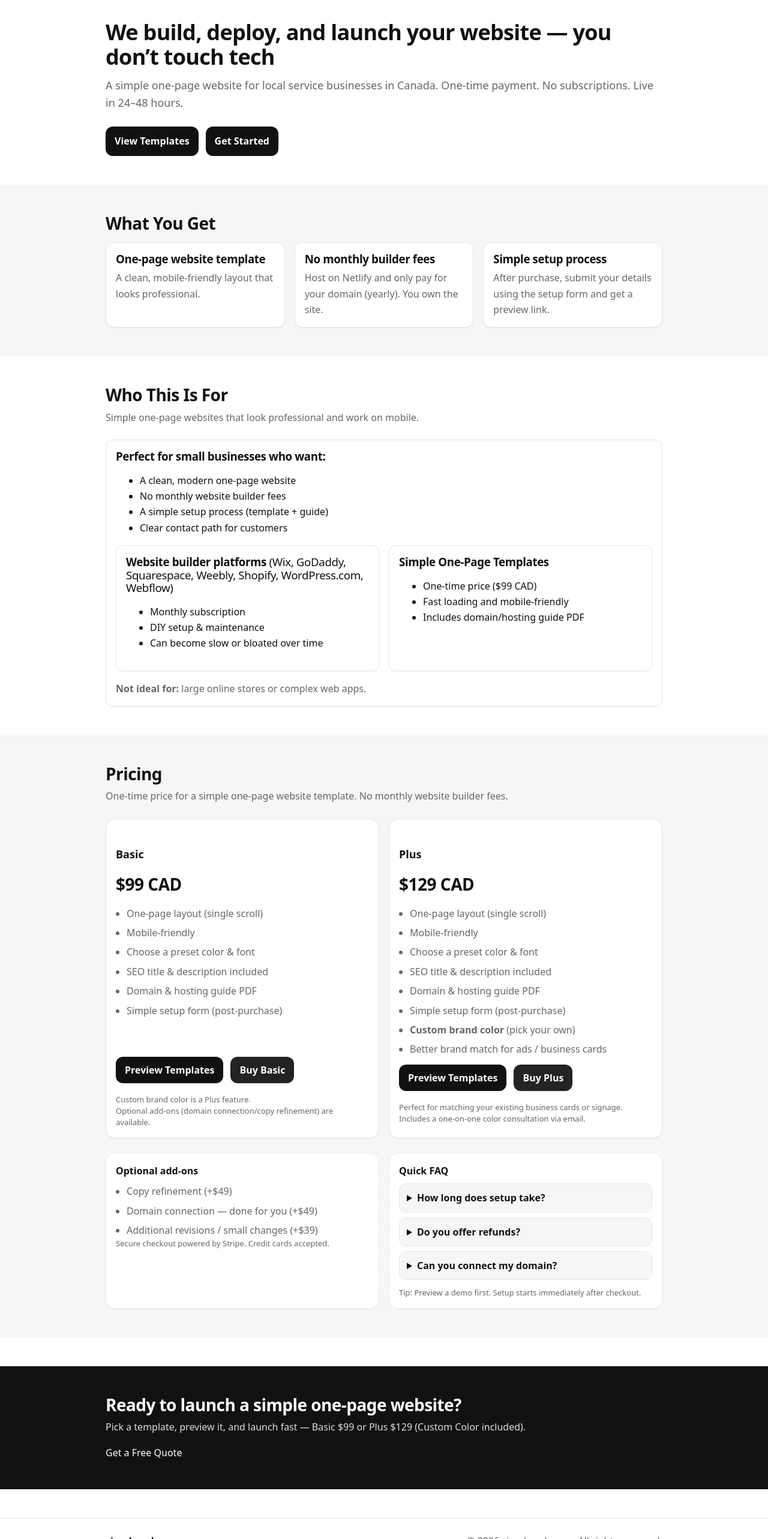
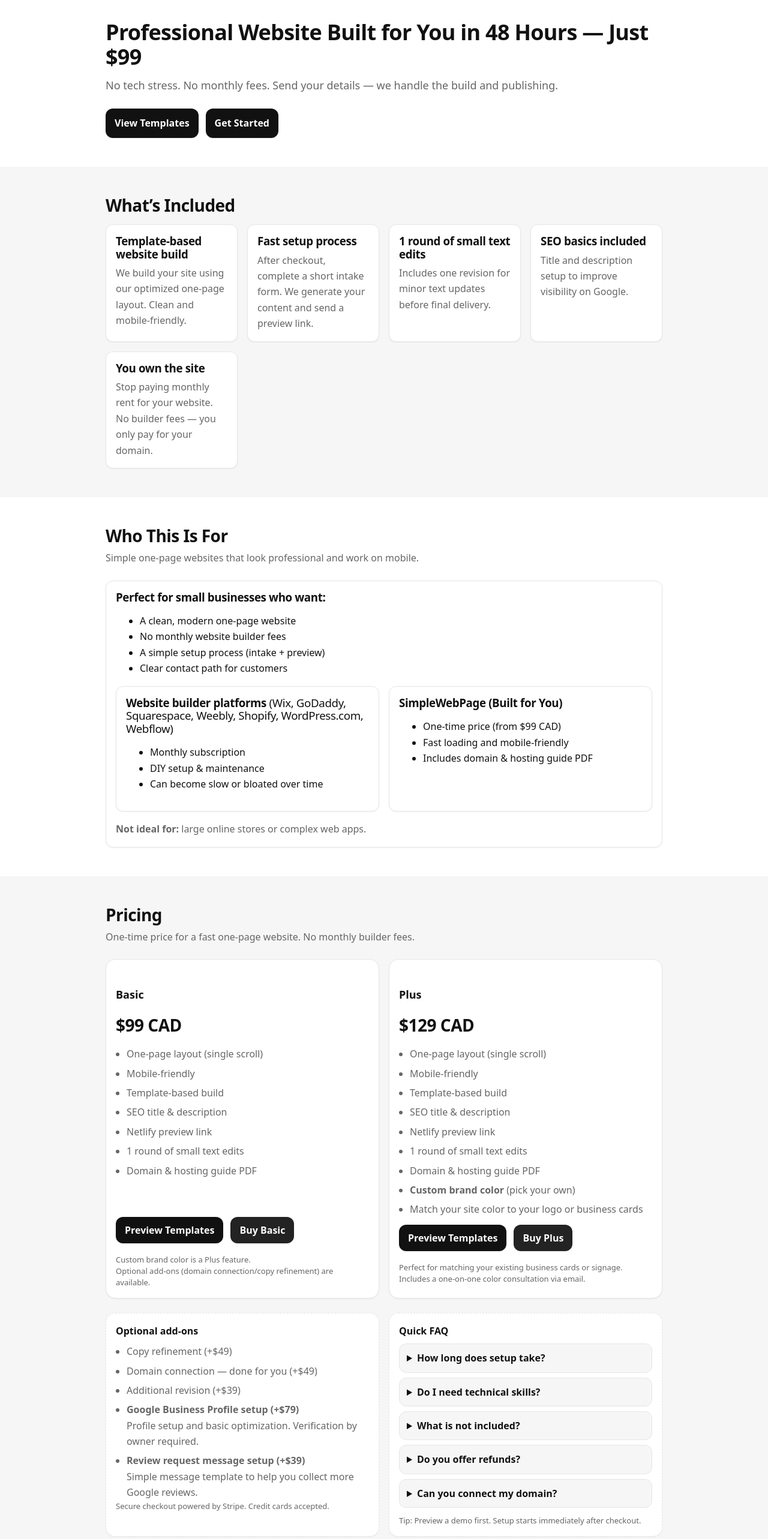
Before and after one commit to simplewebpageoh1/simplewebpage, a React (Vite) app: page / in a window 1280 px wide. Shown: the part 80-2646 px from the top of the page at 60% size. Built offline with nearby package versions, Linux system fonts and the light colour scheme; no server answers.

Commit message:
Add Hero mod + GBP + review request add-ons

```diff
--- a/src/components/sections/Compare/Compare.tsx
+++ b/src/components/sections/Compare/Compare.tsx
@@ -24,7 +24,7 @@ export default function Compare({
           <ul>
             <li>A clean, modern one-page website</li>
             <li>No monthly website builder fees</li>
-            <li>A simple setup process (template + guide)</li>
+            <li>A simple setup process (intake + preview)</li>
             <li>Clear contact path for customers</li>
           </ul>
 
@@ -44,11 +44,11 @@ export default function Compare({
             </div>
 
             <div className={styles.box}>
-              <h3>Simple One-Page Templates</h3>
+              <h3>SimpleWebPage (Built for You)</h3>
               <ul>
-                <li>One-time price ($99 CAD)</li>
+                <li>One-time price (from $99 CAD)</li>
                 <li>Fast loading and mobile-friendly</li>
-                <li>Includes domain/hosting guide PDF</li>
+                <li>Includes domain & hosting guide PDF</li>
               </ul>
             </div>
           </div>
--- a/src/components/sections/Pricing/Pricing.tsx
+++ b/src/components/sections/Pricing/Pricing.tsx
@@ -15,14 +15,16 @@ export default function Pricing() {
   const stripeBasic =
     (import.meta.env.VITE_STRIPE_PAYMENT_LINK_BASIC as string | undefined) ??
     (import.meta.env.VITE_STRIPE_PAYMENT_LINK as string | undefined);
-  const stripePlus = import.meta.env.VITE_STRIPE_PAYMENT_LINK_PLUS as string | undefined;
+  const stripePlus = import.meta.env.VITE_STRIPE_PAYMENT_LINK_PLUS as
+    | string
+    | undefined;
 
   return (
     <section className={styles.pricing}>
       <div className="container">
         <h2 className={styles.title}>Pricing</h2>
         <p className={styles.subtitle}>
-          One-time price for a simple one-page website template. No monthly website builder fees.
+          One-time price for a fast one-page website. No monthly builder fees.
         </p>
 
         <div className={styles.grid}>
@@ -34,18 +36,38 @@ export default function Pricing() {
             <ul className={styles.list}>
               <li>One-page layout (single scroll)</li>
               <li>Mobile-friendly</li>
-              <li>Choose a preset color &amp; font</li>
-              <li>SEO title & description included</li>
-              <li>Domain & hosting guide PDF</li>
-              <li>Simple setup form (post-purchase)</li>
+              <li>Template-based build</li>
+              <li>SEO title &amp; description</li>
+              <li>Netlify preview link</li>
+              <li>1 round of small text edits</li>
+              <li>Domain &amp; hosting guide PDF</li>
             </ul>
 
             <div className={styles.btnRow}>
-              <Link to="/templates" className={styles.primaryBtn} onClick={() => trackEvent("cta_view_templates", { location: "pricing", plan: "basic" })}>
+              <Link
+                to="/templates"
+                className={styles.primaryBtn}
+                onClick={() =>
+                  trackEvent("cta_view_templates", {
+                    location: "pricing",
+                    plan: "basic",
+                  })
+                }
+              >
                 Preview Templates
               </Link>
               {stripeBasic ? (
-                <a href={stripeBasic} className={styles.secondaryBtn} onClick={() => trackEvent("cta_buy", { location: "pricing", plan: "basic", method: "stripe_link" })}>
+                <a
+                  href={stripeBasic}
+                  className={styles.secondaryBtn}
+                  onClick={() =>
+                    trackEvent("cta_buy", {
+                      location: "pricing",
+                      plan: "basic",
+                      method: "stripe_link",
+                    })
+                  }
+                >
                   Buy Basic
                 </a>
               ) : (
@@ -60,7 +82,11 @@ export default function Pricing() {
                     } catch {
                       // ignore
                     }
-                    trackEvent("cta_buy", { location: "pricing", plan: "basic", method: "contact" });
+                    trackEvent("cta_buy", {
+                      location: "pricing",
+                      plan: "basic",
+                      method: "contact",
+                    });
                   }}
                 >
                   Buy Basic
@@ -72,7 +98,8 @@ export default function Pricing() {
             <p className={styles.finePrint}>
               Custom brand color is a Plus feature.
               <br />
-              Optional add-ons (domain connection/copy refinement) are available.
+              Optional add-ons (domain connection/copy refinement) are
+              available.
             </p>
           </div>
 
@@ -82,25 +109,44 @@ export default function Pricing() {
             <div className={styles.price}>$129 CAD</div>
 
             <ul className={styles.list}>
-              {/* ✅ Basic의 주요 기능도 Plus에 명시(리스트 길이/가치 비교가 직관적) */}
               <li>One-page layout (single scroll)</li>
               <li>Mobile-friendly</li>
-              <li>Choose a preset color &amp; font</li>
-              <li>SEO title &amp; description included</li>
+              <li>Template-based build</li>
+              <li>SEO title &amp; description</li>
+              <li>Netlify preview link</li>
+              <li>1 round of small text edits</li>
               <li>Domain &amp; hosting guide PDF</li>
-              <li>Simple setup form (post-purchase)</li>
               <li>
                 <strong>Custom brand color</strong> (pick your own)
               </li>
-              <li>Better brand match for ads / business cards</li>
+              <li>Match your site color to your logo or business cards</li>
             </ul>
 
             <div className={styles.btnRow}>
-              <Link to="/templates" className={styles.primaryBtn} onClick={() => trackEvent("cta_view_templates", { location: "pricing", plan: "plus" })}>
+              <Link
+                to="/templates"
+                className={styles.primaryBtn}
+                onClick={() =>
+                  trackEvent("cta_view_templates", {
+                    location: "pricing",
+                    plan: "plus",
+                  })
+                }
+              >
                 Preview Templates
               </Link>
               {stripePlus ? (
-                <a href={stripePlus} className={styles.secondaryBtn} onClick={() => trackEvent("cta_buy", { location: "pricing", plan: "plus", method: "stripe_link" })}>
+                <a
+                  href={stripePlus}
+                  className={styles.secondaryBtn}
+                  onClick={() =>
+                    trackEvent("cta_buy", {
+                      location: "pricing",
+                      plan: "plus",
+                      method: "stripe_link",
+                    })
+                  }
+                >
                   Buy Plus
                 </a>
               ) : (
@@ -114,7 +160,11 @@ export default function Pricing() {
                     } catch {
                       // ignore
                     }
-                    trackEvent("cta_buy", { location: "pricing", plan: "plus", method: "contact" });
+                    trackEvent("cta_buy", {
+                      location: "pricing",
+                      plan: "plus",
+                      method: "contact",
+                    });
                   }}
                 >
                   Buy Plus
@@ -123,8 +173,8 @@ export default function Pricing() {
             </div>
 
             <p className={styles.finePrint}>
-              Perfect for matching your existing business cards or signage. Includes a one-on-one
-              color consultation via email.
+              Perfect for matching your existing business cards or signage.
+              Includes a one-on-one color consultation via email.
             </p>
           </div>
         </div>
@@ -136,9 +186,23 @@ export default function Pricing() {
             <ul className={styles.commonList}>
               <li>Copy refinement (+$49)</li>
               <li>Domain connection — done for you (+$49)</li>
-              <li>Additional revisions / small changes (+$39)</li>
+              <li>Additional revision (+$39)</li>
+              <li>
+                <strong>Google Business Profile setup (+$79)</strong>
+                <br />
+                Profile setup and basic optimization. Verification by owner
+                required.
+              </li>
+
+              <li>
+                <strong>Review request message setup (+$39)</strong>
+                <br />
+                Simple message template to help you collect more Google reviews.
+              </li>
             </ul>
-            <p className={styles.stripeNote}>Secure checkout powered by Stripe. Credit cards accepted.</p>
+            <p className={styles.stripeNote}>
+              Secure checkout powered by Stripe. Credit cards accepted.
+            </p>
           </div>
 
           <div className={styles.commonCard}>
@@ -146,25 +210,44 @@ export default function Pricing() {
 
             <details className={styles.faqItem}>
               <summary>How long does setup take?</summary>
-              <p>Most sites are ready within 48 hours after you submit the setup form.</p>
+              <p>
+                Most sites are ready within 24–48 hours after we receive your
+                intake form.
+              </p>
+            </details>
+
+            <details className={styles.faqItem}>
+              <summary>Do I need technical skills?</summary>
+              <p>
+                No. We build and publish your website for you. You only provide
+                your business details.
+              </p>
+            </details>
+
+            <details className={styles.faqItem}>
+              <summary>What is not included?</summary>
+              <p>
+                Major layout changes, logo design, and advanced custom features
+                are not included.
+              </p>
             </details>
 
             <details className={styles.faqItem}>
               <summary>Do you offer refunds?</summary>
               <p>
-                Refunds are available if work has not started. See our <a href="/refund">Refund Policy</a>.
+                Refunds are available if work has not started. See our{" "}
+                <a href="/refund">Refund Policy</a>.
               </p>
             </details>
 
             <details className={styles.faqItem}>
               <summary>Can you connect my domain?</summary>
-              <p>
-                Yes — domain connection is available as an optional add-on (+$49), or you can follow the included guide.
-              </p>
+              <p>Yes. Use our guide, or add domain setup for +$49.</p>
             </details>
 
             <p className={styles.note} style={{ marginTop: 12 }}>
-              Tip: Preview a demo first. Setup starts immediately after checkout.
+              Tip: Preview a demo first. Setup starts immediately after
+              checkout.
             </p>
           </div>
         </div>
--- a/src/pages/Home/Home.tsx
+++ b/src/pages/Home/Home.tsx
@@ -26,34 +26,46 @@ export default function Home() {
   return (
     <>
       <Seo
-        title="SimpleWebPage | One-page websites for local businesses in Canada"
+        title="Professional Website Built for You in 48 Hours — Just $99"
         description="Simple one-page websites for local service businesses in Canada. One-time payment. No subscriptions. Live in 24–48 hours."
         path="/"
       />
       <Hero
-        title="We build, deploy, and launch your website — you don’t touch tech"
-        subtitle="A simple one-page website for local service businesses in Canada. One-time payment. No subscriptions. Live in 24–48 hours."
-        primaryCtaText="View Templates"
-        primaryCtaLink="/templates"
-        secondaryCtaText="Get Started"
-        // ✅ Home에서 바로 Contact로 갈 때는 '새 문의'로 처리
-        secondaryCtaLink="/contact?from=nav"
-      />
+  title="Professional Website Built for You in 48 Hours — Just $99"
+  subtitle={`No tech stress. No monthly fees.
+Send your details — we handle the build and publishing.`}
+  primaryCtaText="View Templates"
+  primaryCtaLink="/templates"
+  secondaryCtaText="Get Started"
+  secondaryCtaLink="/contact?from=nav"
+/>
+
 
       <Services
-        heading="What You Get"
+        heading="What’s Included"
         items={[
           {
-            title: "One-page website template",
-            description: "A clean, mobile-friendly layout that looks professional.",
+            title: "Template-based website build",
+            description:
+              "We build your site using our optimized one-page layout. Clean and mobile-friendly.",
           },
           {
-            title: "No monthly builder fees",
-            description: "Host on Netlify and only pay for your domain (yearly). You own the site.",
+            title: "Fast setup process",
+            description:
+              "After checkout, complete a short intake form. We generate your content and send a preview link.",
           },
           {
-            title: "Simple setup process",
-            description: "After purchase, submit your details using the setup form and get a preview link.",
+            title: "1 round of small text edits",
+            description: "Includes one revision for minor text updates before final delivery.",
+          },
+          {
+            title: "SEO basics included",
+            description: "Title and description setup to improve visibility on Google.",
+          },
+          {
+            title: "You own the site",
+            description:
+              "Stop paying monthly rent for your website. No builder fees — you only pay for your domain.",
           },
         ]}
       />
@@ -64,7 +76,7 @@ export default function Home() {
 
       <ContactCTA
         title="Ready to launch a simple one-page website?"
-        subtitle="Pick a template, preview it, and launch fast — Basic $99 or Plus $129 (Custom Color included)."
+        subtitle="Pick a template, preview it, and launch fast — starting at $99 CAD."
         ctaLink="/contact?from=nav"
       />
     </>
```
